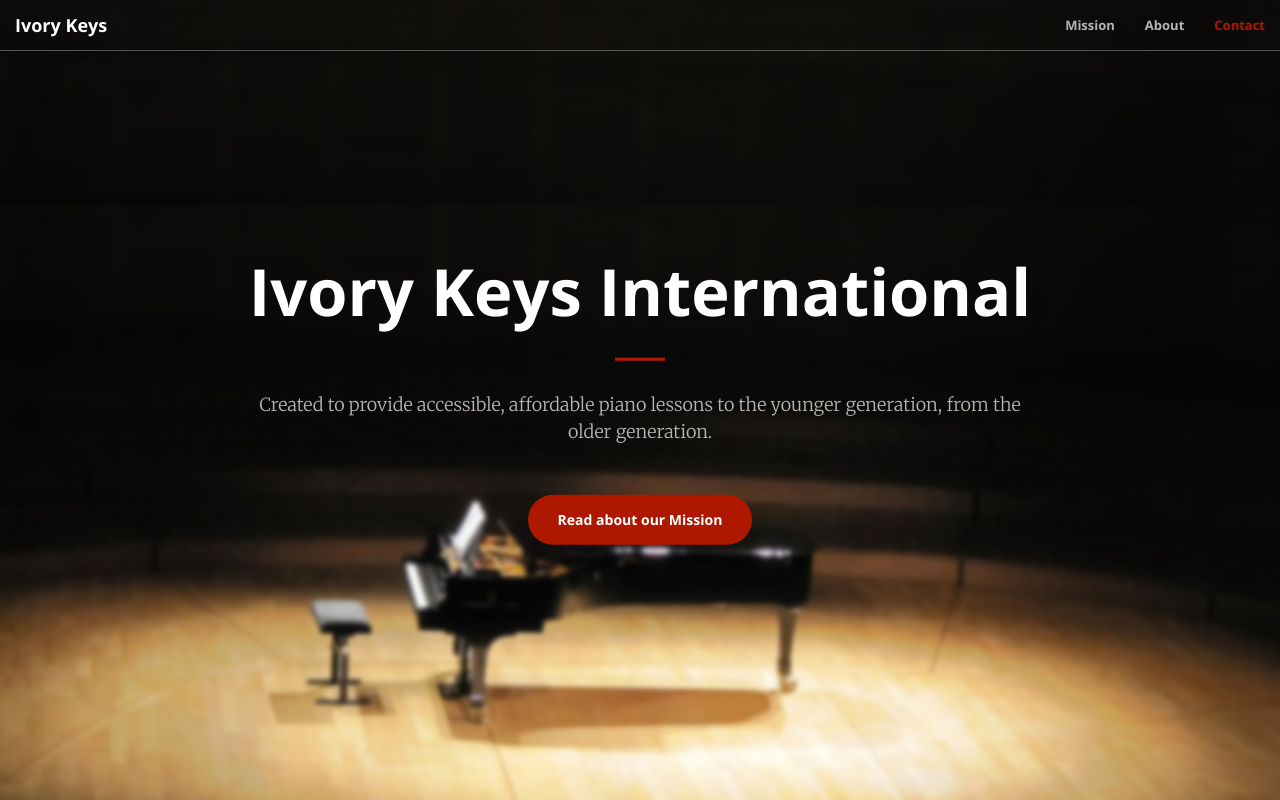
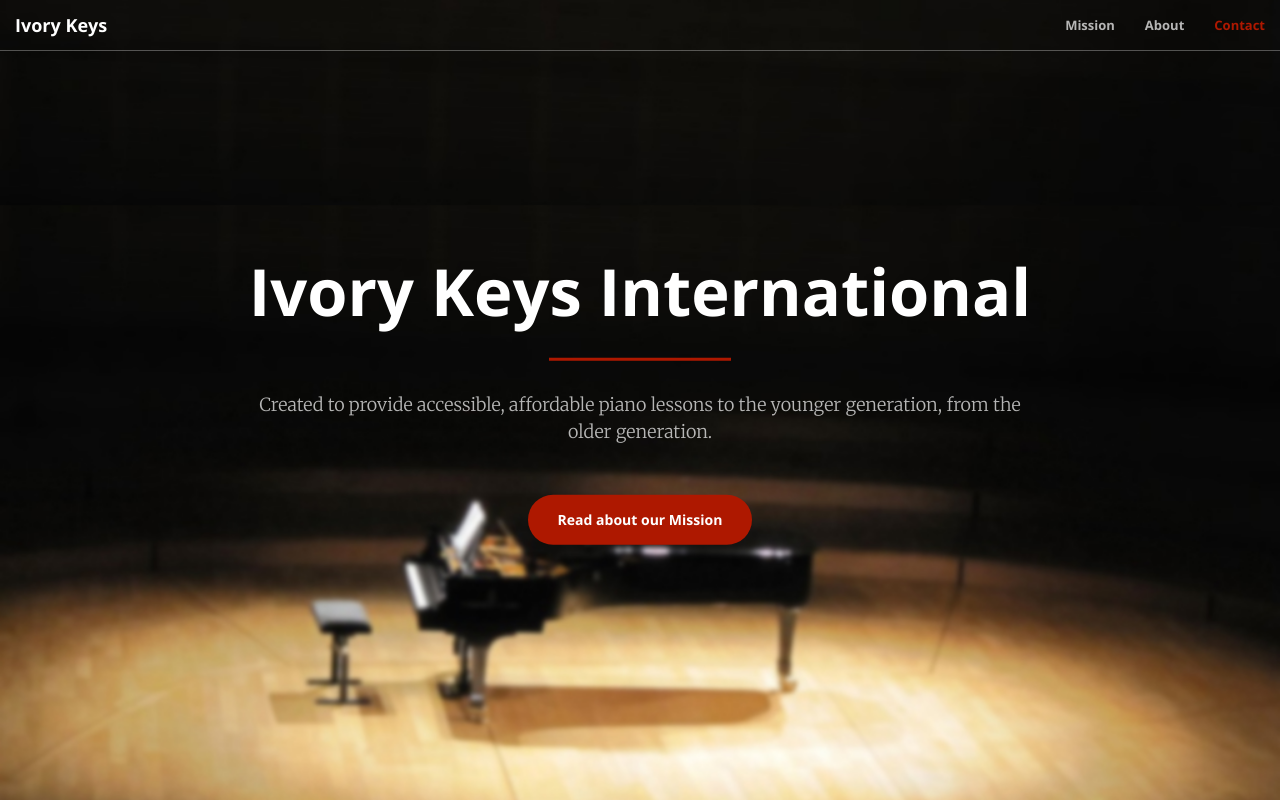
Before and after one commit to justinhe16/IvoryKeysInternational, a plain HTML site: page index.html in a window 1280 px wide. Shown: the top 800 px of the page. Drawn offline with nearby package versions, Linux system fonts and the light colour scheme.

Commit message:
setting up website

```diff
--- a/css/creative.css
+++ b/css/creative.css
@@ -9,7 +9,7 @@ body {
 }
 
 hr {
-    max-width: 50px;
+    max-width: 13em;
     border-color: #AE1800;
     border-width: 3px;
 }
```
Also changed, not shown: 1 other file.
